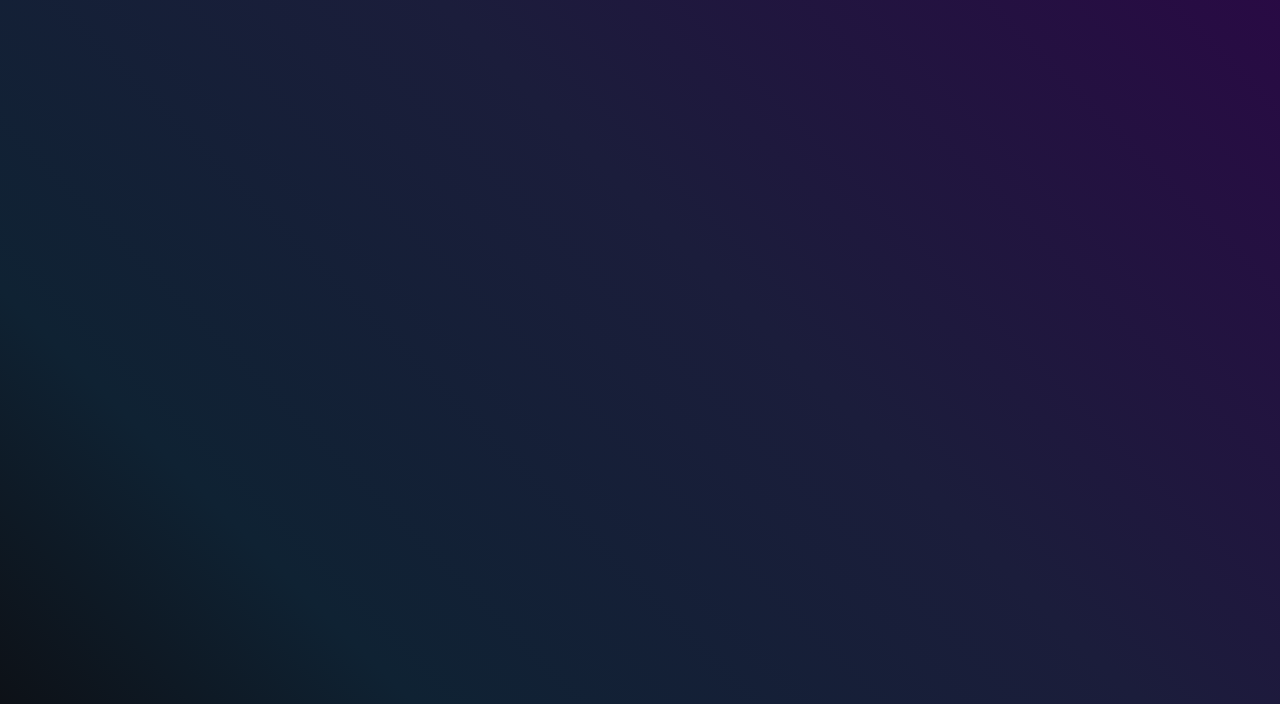
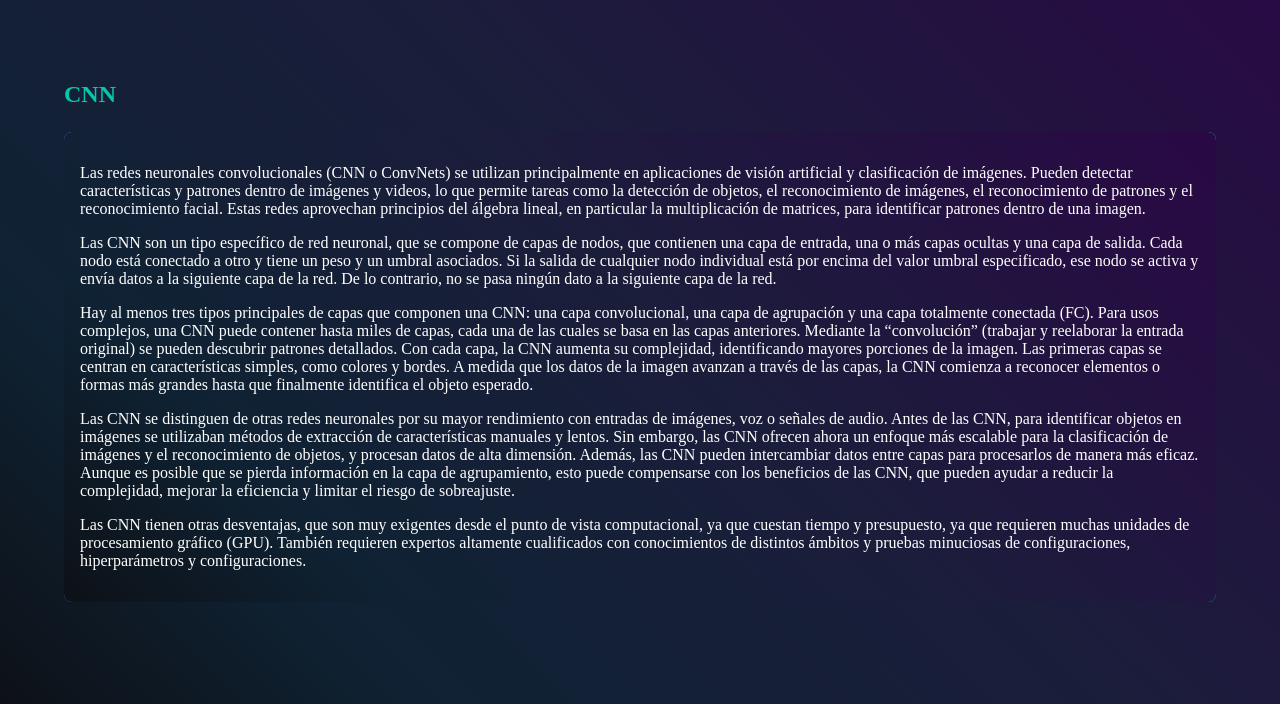
Before and after one commit to ulisesoliva17/ProyectoWeb, a plain HTML site: page dl-CNN.html in a window 1280 px wide. Shown: the part 96-800 px from the top of the page. Drawn offline with nearby package versions, Linux system fonts and the light colour scheme.

Commit message:
informacion dl-cnn

```diff
--- a/css/estilo.css
+++ b/css/estilo.css
@@ -285,3 +285,28 @@ background: rgba(255, 255, 255, 0.02);
   padding: 1.25rem;
   /* p-5 */
 }
+
+/*CNN*/
+#selection-cnn{
+
+}
+#modelos-cajas-cnn{
+    background-image: linear-gradient(45deg,
+    #0d1117 0%,         /* azul oscuro casi negro en el top */
+    #0f2233 20%,        /* azul profundo */
+    #1b1d3b 55%,        /* transición hacia púrpura */
+    #2a0845 100%        /* violeta/morado profundo abajo */),
+                    linear-gradient(220deg, #00ffd5, #8c52ff);
+
+  background-origin: border-box;
+  background-clip: padding-box, border-box;
+  border-radius: 0.5rem;
+  padding: 1rem;
+  margin-top: 1.5rem;
+  box-sizing: border-box;
+}
+
+#modelos-h2-cnn {
+  color: #08C6AB;
+}
+/*------------------------------------------------------------------------------*/
--- a/dl-CNN.html
+++ b/dl-CNN.html
@@ -31,5 +31,45 @@
       </ul>
     </nav>
   </header>
+  <main id="main-dl">
+    <selection id="selection-cnn" >
+    <h2 id="modelos-h2-cnn">CNN</h2>
+    <div id="modelos-cajas-cnn">
+      <p>Las redes neuronales convolucionales (CNN o ConvNets) se utilizan principalmente en aplicaciones de visión artificial y clasificación
+        de imágenes. Pueden detectar características y patrones dentro de imágenes y videos, lo que permite tareas como la detección de
+        objetos, el reconocimiento de imágenes, el reconocimiento de patrones y el reconocimiento facial. Estas redes aprovechan principios
+        del álgebra lineal, en particular la multiplicación de matrices, para identificar patrones dentro de una imagen.</p>
+      <p>
+        Las CNN son un tipo específico de red neuronal, que se compone de capas de nodos, que contienen una capa de entrada, una o más capas
+        ocultas y una capa de salida. Cada nodo está conectado a otro y tiene un peso y un umbral asociados. Si la salida de cualquier nodo
+        individual está por encima del valor umbral especificado, ese nodo se activa y envía datos a la siguiente capa de la red.
+        De lo contrario, no se pasa ningún dato a la siguiente capa de la red.
+      </p>
+      <p>
+        Hay al menos tres tipos principales de capas que componen una CNN: una capa convolucional, una capa de agrupación y
+        una capa totalmente conectada (FC). Para usos complejos, una CNN puede contener hasta miles de capas, cada una de las cuales
+        se basa en las capas anteriores. Mediante la “convolución” (trabajar y reelaborar la entrada original) se pueden descubrir
+        patrones detallados. Con cada capa, la CNN aumenta su complejidad, identificando mayores porciones de la imagen.
+        Las primeras capas se centran en características simples, como colores y bordes. A medida que los datos de la imagen avanzan
+        a través de las capas, la CNN comienza a reconocer elementos o formas más grandes hasta que finalmente identifica el objeto esperado.
+      </p>
+      <p>
+        Las CNN se distinguen de otras redes neuronales por su mayor rendimiento con entradas de imágenes, voz o señales de audio.
+        Antes de las CNN, para identificar objetos en imágenes se utilizaban métodos de extracción de características manuales y lentos.
+        Sin embargo, las CNN ofrecen ahora un enfoque más escalable para la clasificación de imágenes y el reconocimiento de objetos, y
+        procesan datos de alta dimensión. Además, las CNN pueden intercambiar datos entre capas para procesarlos de manera más eficaz.
+        Aunque es posible que se pierda información en la capa de agrupamiento, esto puede compensarse con los beneficios de las CNN, que
+        pueden ayudar a reducir la complejidad, mejorar la eficiencia y limitar el riesgo de sobreajuste.
+      </p>
+      <p>
+        Las CNN tienen otras desventajas, que son muy exigentes desde el punto de vista computacional, ya que cuestan tiempo y presupuesto,
+        ya que requieren muchas unidades de procesamiento gráfico (GPU). También requieren expertos altamente cualificados con conocimientos
+        de distintos ámbitos y pruebas minuciosas de configuraciones, hiperparámetros y configuraciones.
+      </p>
+    </div>
+  </selection>
+  </main>
+
 </body>
+
 </html>
```
